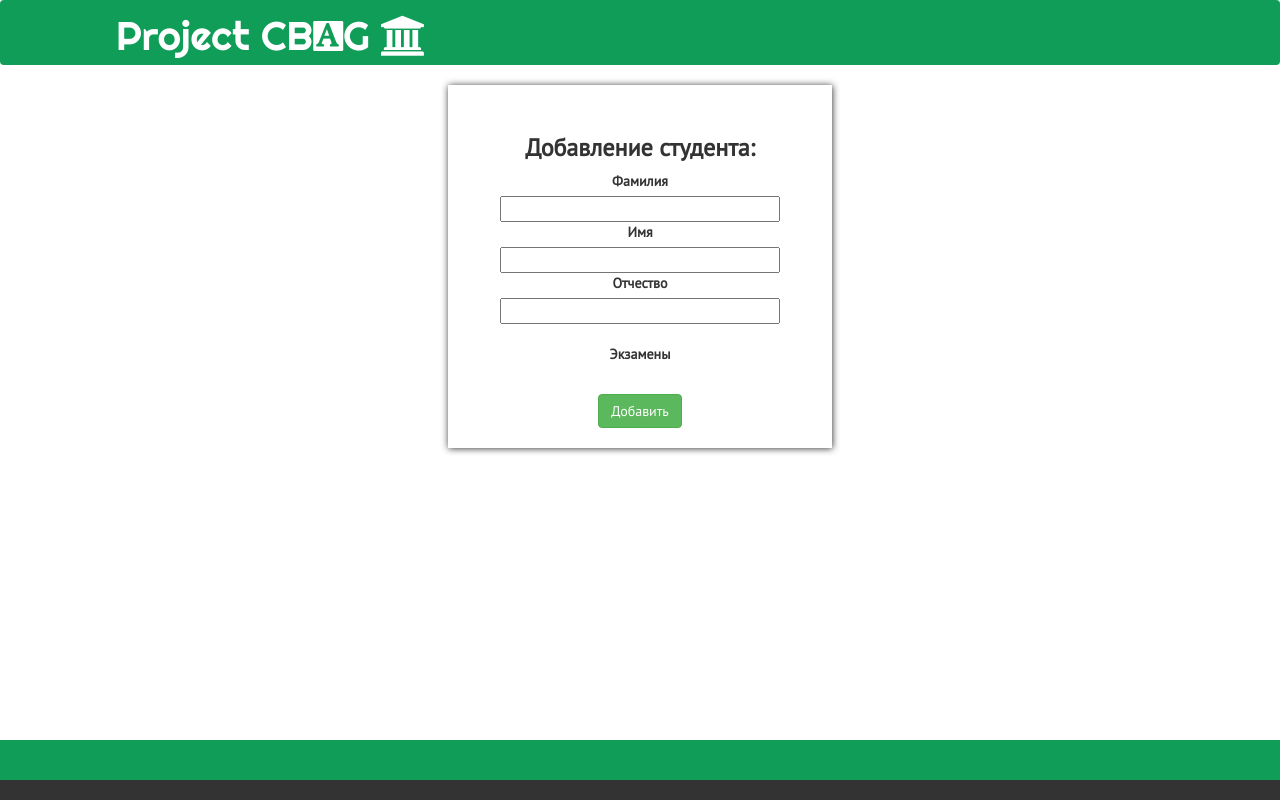
After one commit to kiseru/ProjectCBAG, a Django app: template academic_groups/templates/academic_groups/add_student.html in a window 1280 px wide. The commit adds this page. Run offline with Django 3.2, Linux system fonts and the light colour scheme; the template is opened without the code that fills it, so the values that code supplies are empty; some libraries are stand-ins or nearby versions.

Commit message:
Add_student GET added

```diff
--- /dev/null
+++ b/academic_groups/templates/academic_groups/add_student.html
@@ -0,0 +1,55 @@
+{% extends 'pages/base.html' %}
+
+{% block content %}
+
+    <div class="shadow adding-student">
+    <h3><b>Добавление студента:</b></h3>
+
+    <form method="post" action="{% url 'groups:add_student' %}">
+        <label for="last_name">
+            <b>Фамилия</b>
+        </label>
+        <br/>
+
+        <input type="text" id="last_name" name="last_name" size="35">
+        <br/>
+
+        <label for="first_name">
+            <b>Имя</b>
+        </label>
+        <br/>
+
+        <input type="text" id="first_name" name="first_name" size="35">
+        <br/>
+
+        <label for="father_first_name">
+            <b>Отчество</b>
+        </label>
+        <br/>
+
+        <input type="text" id="father_first_name" name="father_first_name" size="35">
+        <br/>
+        <br/>
+
+        <p><b>Экзамены</b></p>
+
+
+        {% for exam in academic_group.exams.all %}
+
+            <label for="{{ exam.id }}" name="{{ exam.id }}">{{ exam.name }}</label>
+            <br/>
+
+            <input type="number" id="{{ exam.id }}" size="20" value="0" style="text-align: center">
+            <br/>
+
+        {% endfor %}
+
+
+        <br/>
+
+        <input type="submit" class="btn btn-success" value="Добавить">
+    </form>
+
+</div>
+
+{% endblock %}
--- a/academic_groups/urls.py
+++ b/academic_groups/urls.py
@@ -2,6 +2,9 @@ from django.conf.urls import url
 
 from . import views
 
+app_name = 'groups'
+
 urlpatterns = [
     url(r'^students/$', views.students, name='students'),
+    url(r'^add_student/$', views.add_student, name='add_student'),
 ]
--- a/pages/static/pages/css/main.css
+++ b/pages/static/pages/css/main.css
@@ -38,6 +38,11 @@ body {
   color: white;
 }
 
+.shadow {
+  padding-bottom: 20px;
+  box-shadow: 0 0 7px 0.5px;
+}
+/* Students */
 .for-hover {
   color: black;
 }
@@ -46,7 +51,12 @@ body {
   color: #0F9D58;
 }
 
-
+.adding-student {
+  margin: auto;
+  padding: 30px 0 20px 0;
+  width: 30%;
+  text-align:center;
+}
 
 
 .content {
@@ -62,6 +72,13 @@ body {
   text-align: center;
 }
 
+.events-tabs {
+  float: right;
+  display: inline-block;
+  margin-right: 30px;
+  margin-bottom: 5px;
+}
+
 .title_login > h2 {
   font-weight: bold;
   color: #0F9D58;
@@ -73,7 +90,7 @@ body {
 
 
 .footer-line1 {
-    position: fixed !important;
+    position: fixed;
     bottom: 0;
     width: 100%;
     height: 60px;
@@ -81,14 +98,9 @@ body {
 }
 
 .footer-line2 {
-  position: fixed !important;
+  position: fixed;
   bottom: 0;
   width: 100%;
   height: 20px;
   background-color: #333333;
 }
-
-.shadow {
-  box-shadow: 0  0 7px 0.5px;
-  padding-bottom: 20px;
-}
```
Also changed, not shown: academic_groups/templates/academic_groups/students.html (+7 -7 lines), academic_groups/views.py (+23 -1 lines).
